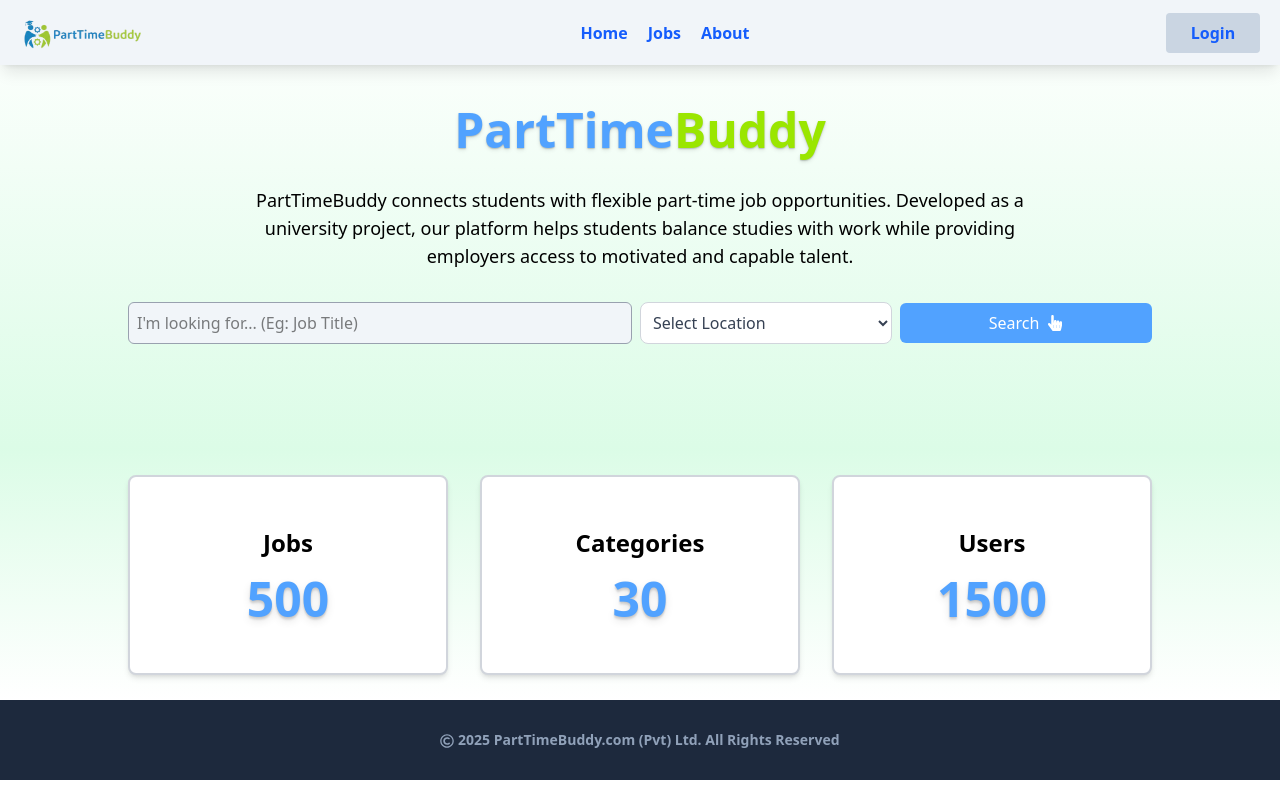
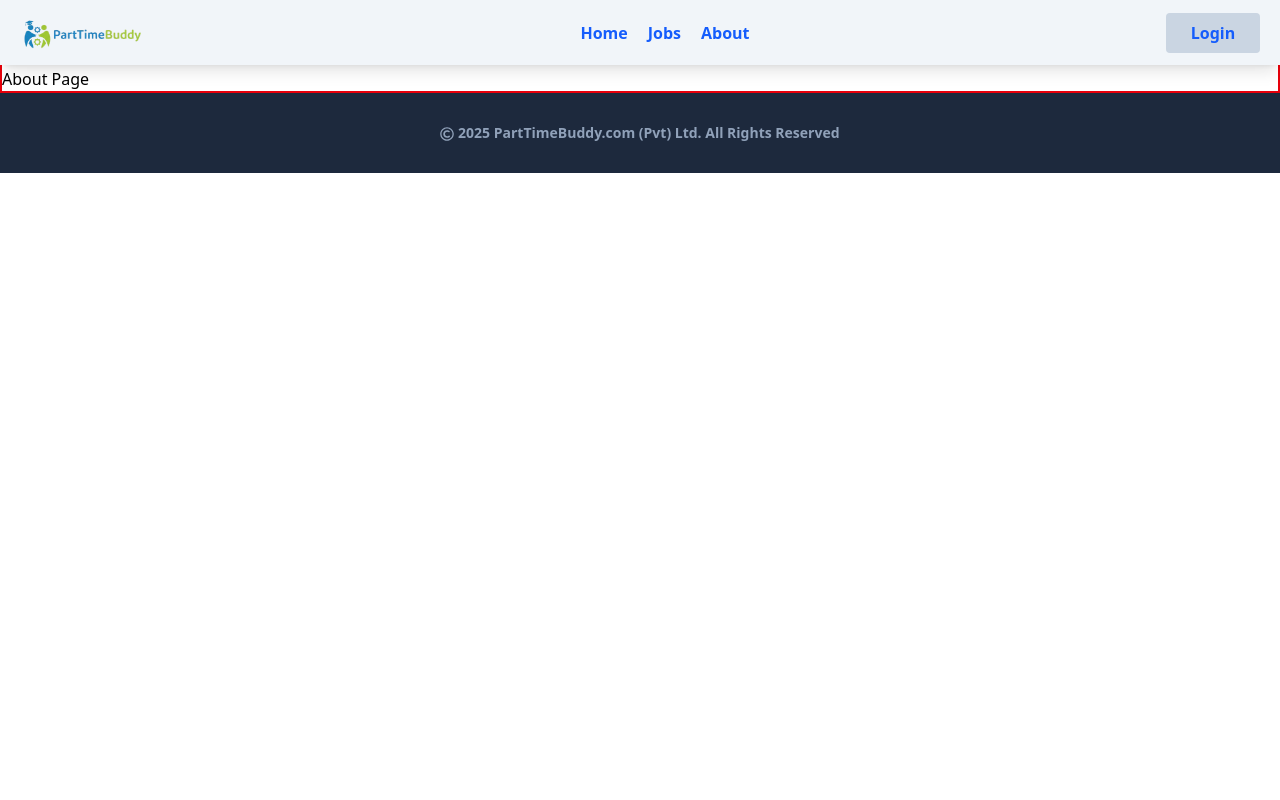
Before and after one commit to shanuDil2001/job-posting-website-frontend, a React (Vite) app: page /about in a window 1280 px wide. Built offline with nearby package versions, Linux system fonts and the light colour scheme.

Commit message:
Developed necessary components and pages for the front-end ✏

```diff
--- a/src/App.jsx
+++ b/src/App.jsx
@@ -1,16 +1,20 @@
-import Footer from "./components/footer";
-import Header from "./components/header";
-import SearchBar from "./components/searchBar";
-import Stats from "./components/stats";
+import { Route, Routes } from "react-router-dom";
+import Jobs from "./pages/jobs";
+import About from "./pages/about";
+import CommonLayout from "./pages/commonLayout";
+import Home from "./pages/home";
 
 function App() {
 
   return (
     <div className='w-full h-screen'>
-      <Header />
-      <SearchBar />
-      <Stats />
-      <Footer />
+      <Routes>
+        <Route path="/" element={<CommonLayout />}>
+          <Route index element={<Home />} />
+          <Route path="jobs" element={<Jobs />} />
+          <Route path="about" element={<About />} />
+        </Route>
+      </Routes>
     </div>
   );
 }
--- /dev/null
+++ b/src/components/descriptionForAbout.jsx
@@ -0,0 +1,8 @@
+function DescriptionForAbout() {
+   return (
+      <div>
+         <p>Description For About Component</p>
+      </div>
+   );
+}
+export default DescriptionForAbout;
--- a/src/components/header.jsx
+++ b/src/components/header.jsx
@@ -14,7 +14,7 @@ function Header() {
 
          {
             isMenuOpen && (
-               <nav className="fixed top-0 left-0 w-screen h-screen z-10 bg-white flex flex-col justify-start items-center gap-3 md:hidden">
+               <nav className="fixed top-0 left-0 w-screen h-screen z-10 bg-linear-to-b from-green-100 to-white flex flex-col justify-start items-center gap-3 md:hidden">
                   <button
                      onClick={() => setIsMenuOpen(false)}
                      className="w-[50px] bg-slate-300 p-2 absolute top-5 -right-2.5 rounded-xl">
--- a/src/components/searchBar.jsx
+++ b/src/components/searchBar.jsx
@@ -13,7 +13,7 @@ function SearchBar() {
          </div>
          <div className="w-[60%] flex flex-col items-center md:flex-row md:gap-2 md:items-center md:w-[80%]">
             <input
-               className="bg-slate-100 p-2 rounded-md mb-4 border border-gray-400 w-full md:mb-0 md:w-1/2"
+               className="bg-slate-100 p-2 rounded-md mb-4 border border-gray-400 w-full shadow-md md:mb-0 md:w-1/2"
                type="text"
                placeholder="I'm looking for... (Eg: Job Title)"
                onChange={(event) => {
@@ -22,7 +22,7 @@ function SearchBar() {
             />
 
             <select
-               className="w-full p-2 bg-white border border-gray-300 rounded-lg text-gray-700 mb-4 md:mb-0 md:w-1/4"
+               className="w-full p-2 bg-white border border-gray-300 rounded-lg text-gray-700 mb-4 shadow-md md:mb-0 md:w-1/4"
                defaultValue="Select Location"
                onChange={(event) => {
                   setLocation(event.target.value);
@@ -36,7 +36,7 @@ function SearchBar() {
 
 
             <button
-               className="flex justify-center items-center gap-2 w-[50%] bg-blue-400 text-white p-2 rounded-md hover:bg-blue-600 transition-colors md:w-1/4"
+               className="flex justify-center items-center gap-2 w-[50%] bg-blue-400 text-white p-2 rounded-md hover:bg-blue-600 transition-colors shadow-md md:w-1/4"
                type="submit"
                onClick={() => {
                   console.log(location);
--- /dev/null
+++ b/src/components/titlesForAbout.jsx
@@ -0,0 +1,8 @@
+function TitlesForAbout() {
+   return (
+      <div>
+         <h1>Titles For About Component</h1>
+      </div>
+   );
+}
+export default TitlesForAbout;
--- a/src/pages/about.jsx
+++ b/src/pages/about.jsx
@@ -0,0 +1,8 @@
+function About() {
+   return (
+      <div className="w-full h-full pt-[65px] border-2 border-red-600">
+         <h1>About Page</h1>
+      </div>
+   );
+}
+export default About;
--- /dev/null
+++ b/src/pages/commonLayout.jsx
@@ -0,0 +1,16 @@
+import Header from "../components/header";
+import Footer from "../components/footer";
+import { Outlet } from "react-router-dom";
+
+function CommonLayout() {
+   return (
+      <div className="w-full">
+         <Header />
+         <div className="w-full h-full">
+            <Outlet />
+         </div>
+         <Footer />
+      </div>
+   );
+}
+export default CommonLayout;
--- a/src/pages/home.jsx
+++ b/src/pages/home.jsx
@@ -0,0 +1,12 @@
+import SearchBar from "../components/searchBar";
+import Stats from "../components/stats";
+
+function Home() {
+   return (
+      <div className="w-full h-full pt-[65px] border-2 border-red-600">
+         <SearchBar />
+         <Stats />
+      </div>
+   );
+}
+export default Home;
--- a/src/pages/jobs.jsx
+++ b/src/pages/jobs.jsx
@@ -0,0 +1,8 @@
+function Jobs() {
+   return (
+      <div className="w-full h-full pt-[65px] border-2 border-red-600">
+         <h1>Jobs Page</h1>
+      </div>
+   );
+}
+export default Jobs;
```
